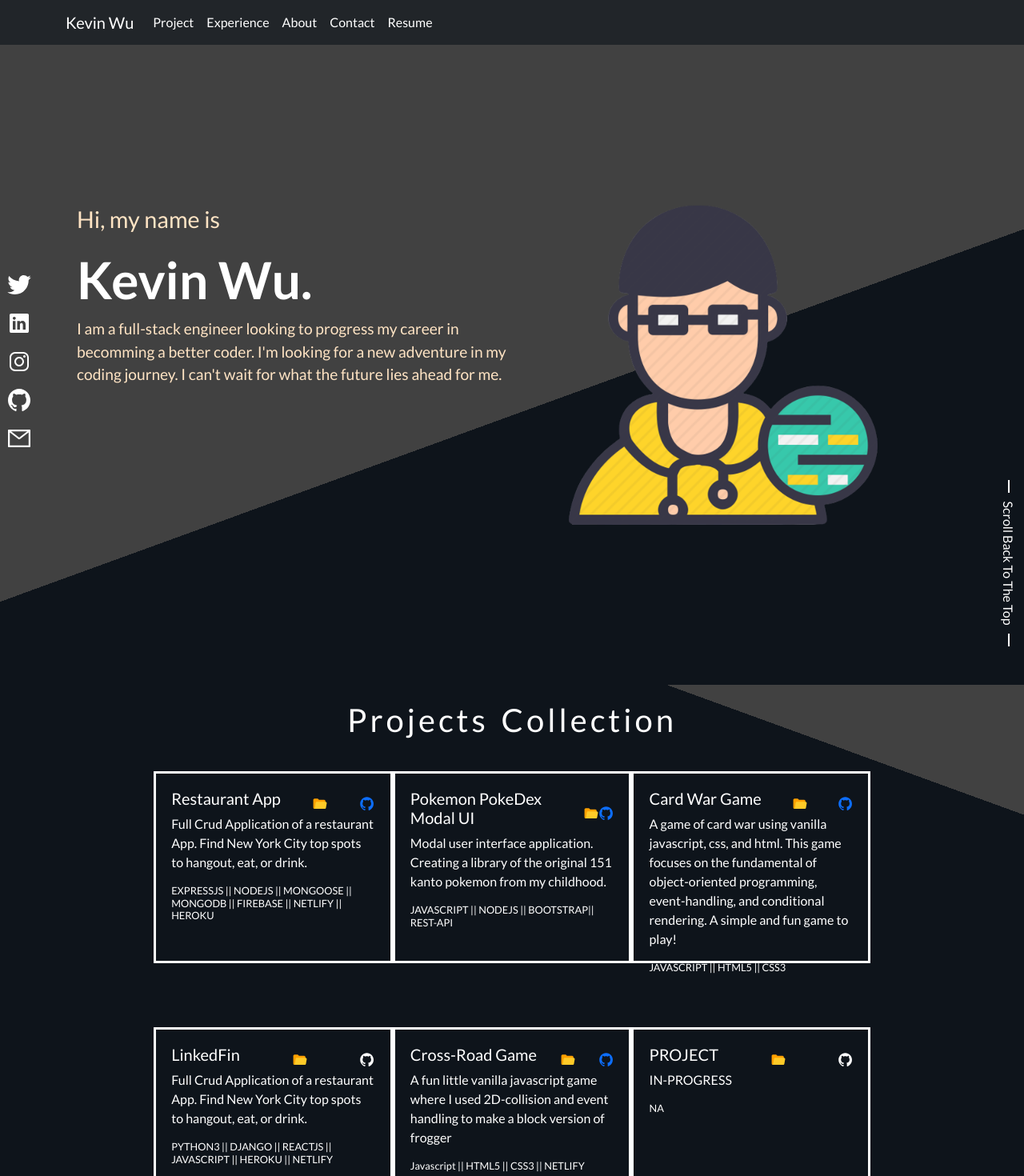
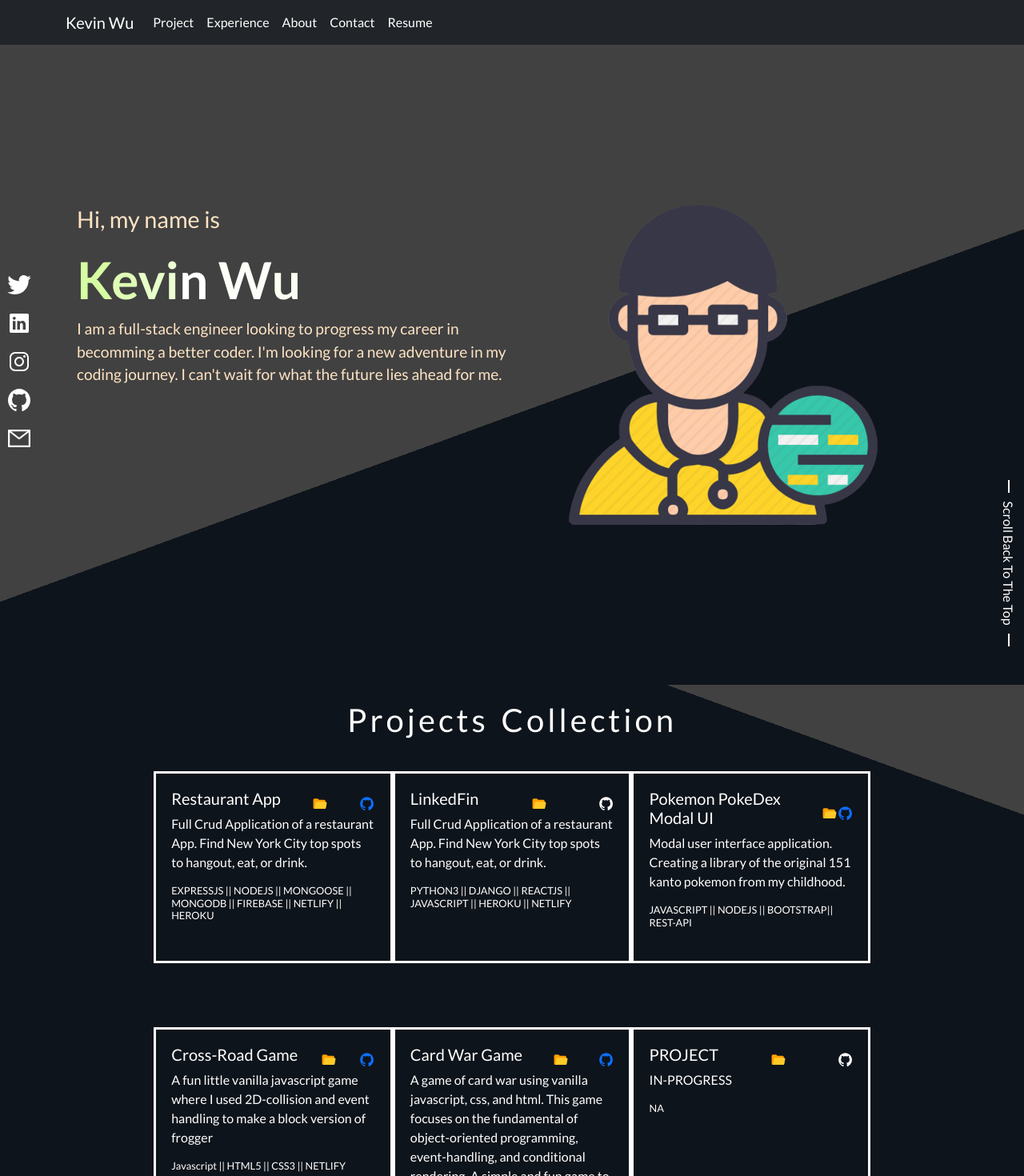
Before and after one commit to KdoubleUs/React-landing-page, a React (Create React App) app: page / in a window 1280 px wide. Shown: the top 1470 px of the page at 80% size. Built offline with nearby package versions, Linux system fonts and the light colour scheme.

Commit message:
text animation

```diff
--- a/src/App.css
+++ b/src/App.css
@@ -67,9 +67,9 @@
   font-weight: 500;
 }
 .name-title {
-  font-size: 4em;
   font-weight: 700;
   color: white;
+  font-size: 2em;
 }
 .aboutme-title {
   font-weight: 700;
@@ -297,6 +297,51 @@
   margin-top: 10px;
   margin: 10px;
 }
+/*title animation*/
+/* h1 span span {
+  color: pink;
+} */
+/* h1 span span:nth-child(2n) {
+  color: #ffa500;
+} */
+/* h1 span span {
+  animation: move-text-color 0.75s forwards;
+} */
+h1 span span {
+  position: relative;
+  opacity: 0;
+  animation: move-text-color 1s forwards, move-color 2s infinite;
+}
+
+@keyframes move-text-color {
+  0% {
+    bottom: -0.2em;
+    opacity: 1;
+    color: rgb(236, 255, 212);
+  }
+  50% {
+    bottom: 0.2em;
+    color: rgb(194, 252, 122);
+  }
+  100% {
+    bottom: 0;
+    opacity: 1;
+  }
+}
+@keyframes move-color {
+  0% {
+    color: rgb(236, 255, 212);
+  }
+  50% {
+    color: rgb(194, 252, 122);
+  }
+  100% {
+    opacity: 1;
+  }
+}
+/* #name {
+  font-size: 0.2em;
+} */
 /* MOBILE MEDIA QUERIES*/
 @media (max-width: 390px) {
   .app {
--- /dev/null
+++ b/src/components/Char.jsx
@@ -0,0 +1,7 @@
+import React from "react";
+
+function Char() {
+  return <h1>{"Kevin Wu"}</h1>;
+}
+
+export default Char;
--- a/src/components/Landing.jsx
+++ b/src/components/Landing.jsx
@@ -2,6 +2,7 @@ import React from "react";
 import { motion } from "framer-motion";
 import styled from "styled-components";
 import img from "../images/computer-programmer-icon-7-removebg-preview.png";
+import Title from "./Title";
 export const Section = styled.section`
   height: 100vh;
   width: 100vw;
@@ -59,8 +60,21 @@ export default function Landing() {
             animate="visible"
             transition={{ duration: 1.2 }}
           >
-            Kevin Wu.
+            <Title copy={"Kevin Wu"} role={"heading"} />
+
+            {/* <span className="text-title">
+              <span>K</span>
+              <span>e</span>
+              <span>v</span>
+              <span>i</span>
+              <span>n</span>
+
+              <span>W</span>
+              <span>u</span>
+              <span>.</span>
+            </span> */}
           </motion.h1>
+
           <motion.p
             className="bottom-head"
             variants={fadeFromBelow}
--- a/src/components/Project.jsx
+++ b/src/components/Project.jsx
@@ -26,8 +26,15 @@ function Project() {
             text="Full Crud Application of a restaurant App. Find New York City top spots
           to hangout, eat, or drink."
             tools="EXPRESSJS || NODEJS || MONGOOSE || MONGODB || FIREBASE || NETLIFY || HEROKU"
-            link="https://wheretonyc.netlify.app "
+            link="https://wheretony.netlify.app"
             github=" https://github.com/KdoubleUs/Restaurant-CRUD-WebApp"
+          ></Card>
+          <Card
+            title="LinkedFin"
+            link="https://linkedfinkw.netlify.app/"
+            text="Full Crud Application of a restaurant App. Find New York City top spots
+            to hangout, eat, or drink."
+            tools="PYTHON3 || DJANGO || REACTJS || JAVASCRIPT || HEROKU || NETLIFY "
           ></Card>
           <Card
             title="Pokemon PokeDex Modal UI"
@@ -37,26 +44,19 @@ function Project() {
             github="https://github.com/KdoubleUs/Pokemon-React-UI-Modal"
           ></Card>
           <Card
+            title="Cross-Road Game"
+            text="A fun little vanilla javascript game where I used 2D-collision and event handling to make a block version of frogger"
+            link="https://crossroadkw.netlify.app/"
+            github="https://github.com/KdoubleUs/Crossing-Game"
+            tools="Javascript || HTML5 || CSS3 || NETLIFY "
+          ></Card>
+          <Card
             title="Card War Game"
             text="A game of card war using vanilla javascript, css, and html. This game focuses on the fundamental of object-oriented programming, event-handling, and conditional rendering.
              A simple and fun game to play!"
             tools="JAVASCRIPT || HTML5 || CSS3"
             link="https://cardwarbattles.netlify.app"
             github=" https://github.com/KdoubleUs/KW-Card-War-Game-M"
-          ></Card>
-          <Card
-            title="LinkedFin"
-            link="https://linkedfinkw.netlify.app/"
-            text="Full Crud Application of a restaurant App. Find New York City top spots
-          to hangout, eat, or drink."
-            tools="PYTHON3 || DJANGO || REACTJS || JAVASCRIPT || HEROKU || NETLIFY "
-          ></Card>
-          <Card
-            title="Cross-Road Game"
-            text="A fun little vanilla javascript game where I used 2D-collision and event handling to make a block version of frogger"
-            link="https://crossroadkw.netlify.app/"
-            github="https://github.com/KdoubleUs/Crossing-Game"
-            tools="Javascript || HTML5 || CSS3 || NETLIFY "
           ></Card>
           <Card title="PROJECT" text="IN-PROGRESS" tools="NA"></Card>
         </Container>
--- /dev/null
+++ b/src/components/Title.jsx
@@ -0,0 +1,20 @@
+import React from "react";
+import appstyling from "../App.css";
+import Char from "./Char";
+function Title(props) {
+  let { copy, role } = props;
+  return (
+    <span aria-label={copy} role={role} className="name-title">
+      {copy.split("").map(function (char, index) {
+        let style = { "animation-delay": 2 + index / 10 + "s" };
+        return (
+          <span aria-hidden="true" key={index} style={style} id="name">
+            {char}
+          </span>
+        );
+      })}
+    </span>
+  );
+}
+
+export default Title;
```
